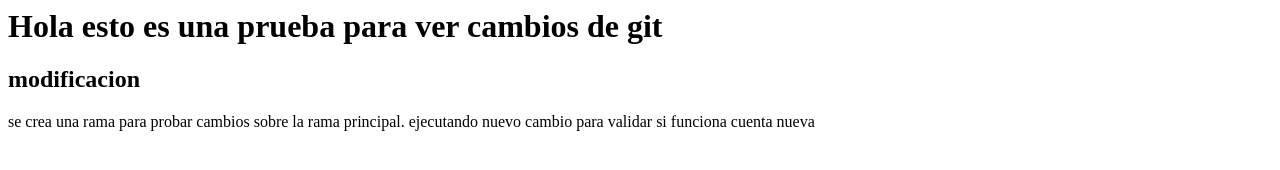
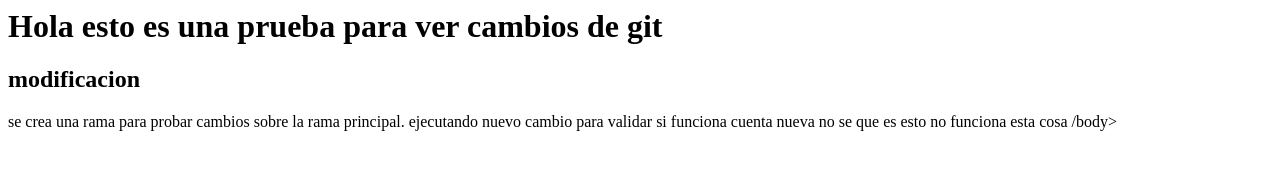
Before and after one commit to Camilo-Rubiano/Prueba-Git, a plain HTML site: page index.html in a window 1280 px wide. Drawn offline with Linux system fonts and the light colour scheme.

Commit message:
que se dice

```diff
--- a/index.html
+++ b/index.html
@@ -11,5 +11,6 @@
     se crea una rama para probar cambios sobre la rama principal.
 
     ejecutando nuevo cambio para validar si funciona cuenta nueva
-</body>
+        no se que es esto no funciona esta  cosa
+    /body>
 </html>
```
